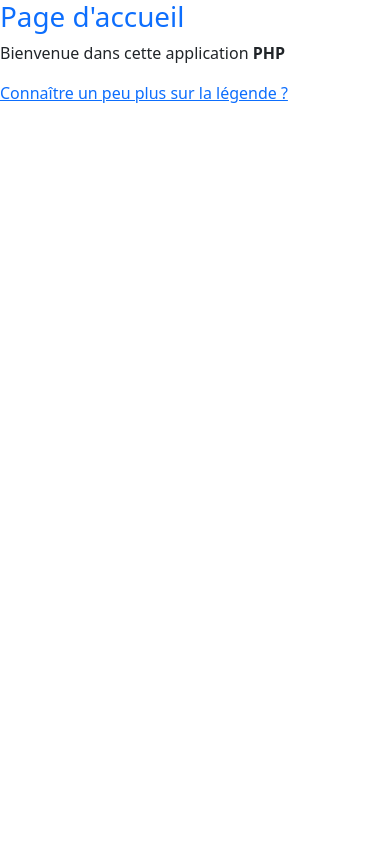
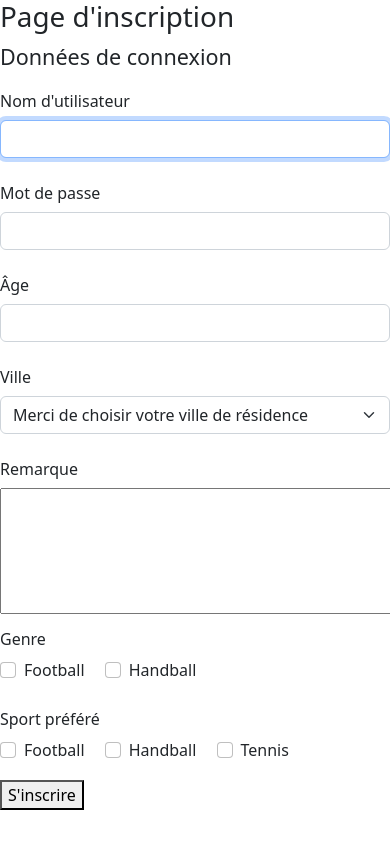
Before and after one commit to yaelabadlia/phpwerb, a PHP site: page / in a window 390 px wide; the page is wider, and only the part inside the window is pictured. Run offline with PHP 8.4, Linux system fonts and the light colour scheme.

Commit message:
utulisation bulstrasp pour le formulaire

```diff
--- a/index.php
+++ b/index.php
@@ -4,23 +4,101 @@
 <head>
     <meta charset="UTF-8">
     <meta name="viewport" content="width=device-width, initial-scale=1.0">
-    <title>Home page</title>
+    <title>Inscription</title>
     <link href="https://cdn.jsdelivr.net/npm/bootstrap@5.2.3/dist/css/bootstrap.min.css" rel="stylesheet" integrity="sha384-rbsA2VBKQhggwzxH7pPCaAqO46MgnOM80zW1RWuH61DGLwZJEdK2Kadq2F9CUG65" crossorigin="anonymous">
 
 </head>
 
 <body>
-    <h1 class="text-primary">Page d'accueil</h1>
-    <p>Bienvenue dans cette application <strong>PHP</strong></p>
-    <a href="utilisateur?username=Mitroglou&ville=Marseille&age=55">
-        Connaître un peu plus sur la légende ?
-    </a>
+    <h1>Page d'inscription</h1>
+    <form action="utilisateur.php" method="post">
+        <fieldset>
+            <legend>Données de connexion</legend>
+            <div class="mb-3 row">
+                <label class="col-sm-2 col-form-label" for="username">Nom d'utilisateur</label>
+                <div class="col-sm-10">
+                    <input class="form-control" type="text" id=username autofocus name=username>
+                </div>
+            </div>
+            <div class="mb-3 row">
+                <label class="col-sm-2 col-form-label" for="password">Mot de passe</label>
+                <div class="col-sm-10">
+                    <input class="form-control" type="password" id=password name=password>
+                </div>
+            </div>
+        </fieldset>
+        <div class="mb-3 row">
+            <label class="col-sm-2 col-form-label" for="age">Âge</label>
+            <div class="col-sm-10">
+                <input class="form-control" type="number" id=age min=0 max=150 name=age>
+            </div>
+        </div>
+        <div class="mb-3 row">
+            <label class="col-sm-2 col-form-label" for="ville">Ville</label>
+            <div class="col-sm-10">
+                <select id="ville" name=ville class="form-select">
+                    <option selected disabled>Merci de choisir votre ville de résidence</option>
+                    <option value="Marseille">Marseille</option>
+                    <option value="Lyon">Lyon</option>
+                    <option value="Paris">Paris</option>
+                </select>
+            </div>
+        </div>
+        <div>
+            <label class="col-sm-2 col-form-label" for="remarque">Remarque</label>
+            <textarea id="remarque" cols="50" rows="5" name=remarque></textarea>
+        </div>
+        <div class="mb-3 row">
+            <label class="col-sm-2 col-form-label">Genre</label>
+            <div class="col-sm-10">
+                <div class="form-check form-check-inline">
+                    <input class="form-check-input" type="checkbox" name=genre value=football id="sport1">
+                    <label class="form-check-label" for="sport1">
+                        Football
+                    </label>
+                </div>
+                <div class="form-check form-check-inline">
+                    <input class="form-check-input" type="checkbox" name=genre value=handball id="sport2">
+                    <label class="form-check-label" for="sport2">
+                        Handball
+                    </label>
+                </div>
+            </div>
 
+        </div>
+        <div class="mb-3 row">
+            <label class="col-sm-2 col-form-label">Sport préféré</label>
+            <div class="col-sm-10">
+                <div class="form-check form-check-inline">
+                    <input class="form-check-input" type="checkbox" name=sport1 value=football id="sport1">
+                    <label class="form-check-label" for="sport1">
+                        Football
+                    </label>
+                </div>
+                <div class="form-check form-check-inline">
+                    <input class="form-check-input" type="checkbox" name=sport2 value=handball id="sport2">
+                    <label class="form-check-label" for="sport2">
+                        Handball
+                    </label>
+                </div>
+                <div class="form-check form-check-inline">
+                    <input class="form-check-input" type="checkbox" name=sport3 value=tennis id="sport3">
+                    <label class="form-check-label" for="sport3">
+                        Tennis
+                    </label>
+                </div>
+            </div>
 
-
-
-    <script src="https://cdn.jsdelivr.net/npm/bootstrap@5.2.3/dist/js/bootstrap.bundle.min.js" integrity="sha384-kenU1KFdBIe4zVF0s0G1M5b4hcpxyD9F7jL+jjXkk+Q2h455rYXK/7HAuoJl+0I4" crossorigin="anonymous"></script>
-
+        </div>
+        <div>
+            <button>
+                S'inscrire
+            </button>
+        </div>
+        <!-- <div>
+            <input type="text" placeholder="Votre nom d'utilisateur">
+        </div> -->
+    </form>
 </body>
 
 </html>
```
Also changed, not shown: inscription.php (+23 -15 lines).
